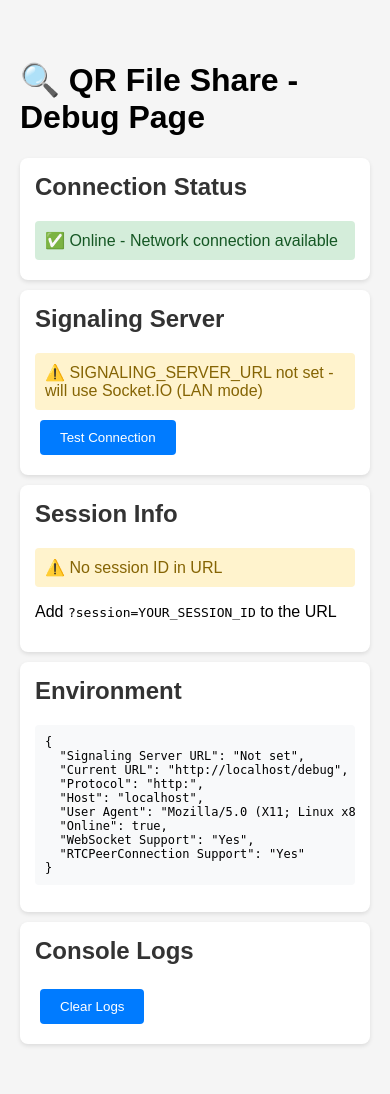
After one commit to Nir757/QR_File_Share, a Flask app: page /debug in a window 390 px wide. The commit adds this page. Run offline with Flask 3, Linux system fonts and the light colour scheme.

Commit message:
Add PUBLIC_APP_URL support and debug page for cross-network debugging
- Add PUBLIC_APP_URL environment variable for public Flask app URL
- QR code generation now uses public URL when available
- Add /debug page for troubleshooting connection issues
- Add debug link on mobile connecting view
- Add comprehensive debugging guide

```diff
--- a/app.py
+++ b/app.py
@@ -18,6 +18,12 @@ socketio = SocketIO(app, cors_allowed_origins="*", async_mode='threading')
 # Set this to your Railway signaling server URL, e.g., 'wss://your-app.up.railway.app'
 # Leave empty to use Socket.IO (existing LAN mode)
 SIGNALING_SERVER_URL = os.environ.get('SIGNALING_SERVER_URL', 'wss://qrfileshare-production.up.railway.app')
+
+# Public URL for Flask app (for cross-network access)
+# Set this if you deploy Flask app to Railway/Heroku, or use ngrok
+# Example: 'https://your-flask-app.up.railway.app' or 'https://abc123.ngrok.io'
+# Leave empty to use local IP (LAN only)
+PUBLIC_APP_URL = os.environ.get('PUBLIC_APP_URL', '')
 
 # Store active sessions
 sessions = {}
@@ -53,23 +59,37 @@ def mobile():
     """Mobile side - QR scanner"""
     return render_template('mobile.html', signaling_server_url=SIGNALING_SERVER_URL)
 
+@app.route('/debug')
+def debug():
+    """Debug page for troubleshooting"""
+    return render_template('debug.html')
+
 @app.route('/api/generate-session', methods=['POST'])
 def generate_session():
     """Generate a new session and QR code"""
     session_id = str(uuid.uuid4())
 
-    # Get the base URL - use local IP if accessing via localhost
-    host_url = request.host_url
-    if '127.0.0.1' in host_url or 'localhost' in host_url:
+    # Get the base URL for QR code
+    # Priority: PUBLIC_APP_URL > local IP > request.host_url
+    if PUBLIC_APP_URL:
+        # Use public URL for cross-network access
+        host_url = PUBLIC_APP_URL.rstrip('/') + '/'
+        print(f"Using public URL for QR code: {host_url}")
+    elif '127.0.0.1' in request.host_url or 'localhost' in request.host_url:
+        # Use local IP for LAN access
         local_ip = get_local_ip()
         if local_ip:
-            # Replace localhost/127.0.0.1 with actual IP
             host_url = f"http://{local_ip}:5000/"
+            print(f"Using local IP for QR code: {host_url}")
         else:
             # If we can't get IP, show a message (handled in frontend)
             return jsonify({
-                'error': 'Could not determine local IP address. Please access this page using your local IP address directly.'
+                'error': 'Could not determine local IP address. Please set PUBLIC_APP_URL environment variable for cross-network access, or access this page using your local IP address directly.'
             }), 500
+    else:
+        # Use the request host URL (might be a public URL already)
+        host_url = request.host_url
+        print(f"Using request host URL for QR code: {host_url}")
 
     # Create QR code with session URL
     qr_url = f"{host_url}mobile?session={session_id}"
--- /dev/null
+++ b/templates/debug.html
@@ -0,0 +1,264 @@
+<!DOCTYPE html>
+<html lang="en">
+<head>
+    <meta charset="UTF-8">
+    <meta name="viewport" content="width=device-width, initial-scale=1.0">
+    <title>Debug - QR File Share</title>
+    <style>
+        body {
+            font-family: Arial, sans-serif;
+            max-width: 800px;
+            margin: 20px auto;
+            padding: 20px;
+            background: #f5f5f5;
+        }
+        .debug-section {
+            background: white;
+            padding: 15px;
+            margin: 10px 0;
+            border-radius: 8px;
+            box-shadow: 0 2px 4px rgba(0,0,0,0.1);
+        }
+        .debug-section h2 {
+            margin-top: 0;
+            color: #333;
+        }
+        .status {
+            padding: 10px;
+            margin: 5px 0;
+            border-radius: 4px;
+        }
+        .status.success { background: #d4edda; color: #155724; }
+        .status.error { background: #f8d7da; color: #721c24; }
+        .status.info { background: #d1ecf1; color: #0c5460; }
+        .status.warning { background: #fff3cd; color: #856404; }
+        pre {
+            background: #f8f9fa;
+            padding: 10px;
+            border-radius: 4px;
+            overflow-x: auto;
+            font-size: 12px;
+        }
+        .log-entry {
+            padding: 5px;
+            margin: 2px 0;
+            font-family: monospace;
+            font-size: 11px;
+            border-left: 3px solid #007bff;
+            padding-left: 10px;
+        }
+        .log-entry.error { border-left-color: #dc3545; }
+        .log-entry.success { border-left-color: #28a745; }
+        button {
+            background: #007bff;
+            color: white;
+            border: none;
+            padding: 10px 20px;
+            border-radius: 4px;
+            cursor: pointer;
+            margin: 5px;
+        }
+        button:hover { background: #0056b3; }
+    </style>
+</head>
+<body>
+    <h1>🔍 QR File Share - Debug Page</h1>
+
+    <div class="debug-section">
+        <h2>Connection Status</h2>
+        <div id="connection-status" class="status info">Checking...</div>
+    </div>
+
+    <div class="debug-section">
+        <h2>Signaling Server</h2>
+        <div id="signaling-status" class="status info">Checking...</div>
+        <button onclick="testSignalingServer()">Test Connection</button>
+    </div>
+
+    <div class="debug-section">
+        <h2>Session Info</h2>
+        <div id="session-info"></div>
+    </div>
+
+    <div class="debug-section">
+        <h2>Environment</h2>
+        <pre id="environment-info"></pre>
+    </div>
+
+    <div class="debug-section">
+        <h2>Console Logs</h2>
+        <div id="console-logs"></div>
+        <button onclick="clearLogs()">Clear Logs</button>
+    </div>
+
+    <script>
+        const logs = [];
+
+        // Override console.log to capture logs
+        const originalLog = console.log;
+        const originalError = console.error;
+        const originalWarn = console.warn;
+
+        console.log = function(...args) {
+            originalLog.apply(console, args);
+            addLog('log', args.join(' '));
+        };
+
+        console.error = function(...args) {
+            originalError.apply(console, args);
+            addLog('error', args.join(' '));
+        };
+
+        console.warn = function(...args) {
+            originalWarn.apply(console, args);
+            addLog('warn', args.join(' '));
+        };
+
+        function addLog(type, message) {
+            const timestamp = new Date().toLocaleTimeString();
+            logs.push({ type, message, timestamp });
+            updateLogDisplay();
+        }
+
+        function updateLogDisplay() {
+            const container = document.getElementById('console-logs');
+            container.innerHTML = logs.slice(-50).map(log =>
+                `<div class="log-entry ${log.type}">[${log.timestamp}] ${log.message}</div>`
+            ).join('');
+            container.scrollTop = container.scrollHeight;
+        }
+
+        function clearLogs() {
+            logs.length = 0;
+            updateLogDisplay();
+        }
+
+        // Check connection status
+        function checkConnectionStatus() {
+            const statusDiv = document.getElementById('connection-status');
+
+            if (navigator.onLine) {
+                statusDiv.className = 'status success';
+                statusDiv.textContent = '✅ Online - Network connection available';
+            } else {
+                statusDiv.className = 'status error';
+                statusDiv.textContent = '❌ Offline - No network connection';
+            }
+        }
+
+        // Test signaling server
+        async function testSignalingServer() {
+            const statusDiv = document.getElementById('signaling-status');
+            const signalingUrl = window.SIGNALING_SERVER_URL || 'Not set';
+
+            statusDiv.className = 'status info';
+            statusDiv.textContent = `Testing: ${signalingUrl}`;
+
+            if (!signalingUrl || signalingUrl === 'Not set') {
+                statusDiv.className = 'status warning';
+                statusDiv.textContent = '⚠️ SIGNALING_SERVER_URL not set - will use Socket.IO (LAN mode)';
+                return;
+            }
+
+            try {
+                // Convert HTTP/HTTPS URL to WebSocket URL
+                let wsUrl = signalingUrl;
+                if (wsUrl.startsWith('http://')) {
+                    wsUrl = wsUrl.replace('http://', 'ws://');
+                } else if (wsUrl.startsWith('https://')) {
+                    wsUrl = wsUrl.replace('https://', 'wss://');
+                } else if (!wsUrl.startsWith('ws://') && !wsUrl.startsWith('wss://')) {
+                    wsUrl = (window.location.protocol === 'https:' ? 'wss://' : 'ws://') + wsUrl;
+                }
+
+                console.log('Testing WebSocket connection to:', wsUrl);
+
+                const ws = new WebSocket(wsUrl);
+
+                ws.onopen = () => {
+                    statusDiv.className = 'status success';
+                    statusDiv.textContent = '✅ Connected to signaling server!';
+                    ws.close();
+                };
+
+                ws.onerror = (error) => {
+                    statusDiv.className = 'status error';
+                    statusDiv.textContent = `❌ Connection failed: ${error.message || 'Unknown error'}`;
+                };
+
+                ws.onclose = (event) => {
+                    if (event.code !== 1000) {
+                        statusDiv.className = 'status error';
+                        statusDiv.textContent = `❌ Connection closed: Code ${event.code}`;
+                    }
+                };
+
+                // Timeout after 5 seconds
+                setTimeout(() => {
+                    if (ws.readyState === WebSocket.CONNECTING) {
+                        ws.close();
+                        statusDiv.className = 'status error';
+                        statusDiv.textContent = '❌ Connection timeout';
+                    }
+                }, 5000);
+
+            } catch (error) {
+                statusDiv.className = 'status error';
+                statusDiv.textContent = `❌ Error: ${error.message}`;
+            }
+        }
+
+        // Display session info
+        function displaySessionInfo() {
+            const urlParams = new URLSearchParams(window.location.search);
+            const sessionId = urlParams.get('session');
+            const container = document.getElementById('session-info');
+
+            if (sessionId) {
+                container.innerHTML = `
+                    <div class="status success">
+                        ✅ Session ID: <strong>${sessionId}</strong>
+                    </div>
+                    <p>Current URL: <code>${window.location.href}</code></p>
+                `;
+            } else {
+                container.innerHTML = `
+                    <div class="status warning">
+                        ⚠️ No session ID in URL
+                    </div>
+                    <p>Add <code>?session=YOUR_SESSION_ID</code> to the URL</p>
+                `;
+            }
+        }
+
+        // Display environment info
+        function displayEnvironmentInfo() {
+            const container = document.getElementById('environment-info');
+            const info = {
+                'Signaling Server URL': window.SIGNALING_SERVER_URL || 'Not set',
+                'Current URL': window.location.href,
+                'Protocol': window.location.protocol,
+                'Host': window.location.host,
+                'User Agent': navigator.userAgent,
+                'Online': navigator.onLine,
+                'WebSocket Support': typeof WebSocket !== 'undefined' ? 'Yes' : 'No',
+                'RTCPeerConnection Support': typeof RTCPeerConnection !== 'undefined' ? 'Yes' : 'No',
+            };
+
+            container.textContent = JSON.stringify(info, null, 2);
+        }
+
+        // Initialize on load
+        window.addEventListener('DOMContentLoaded', () => {
+            checkConnectionStatus();
+            displaySessionInfo();
+            displayEnvironmentInfo();
+            testSignalingServer();
+
+            // Update connection status on network change
+            window.addEventListener('online', checkConnectionStatus);
+            window.addEventListener('offline', checkConnectionStatus);
+        });
+    </script>
+</body>
+</html>
--- a/templates/mobile.html
+++ b/templates/mobile.html
@@ -63,6 +63,11 @@
                 <div id="connecting-view" class="loading hidden">
                     <div class="spinner"></div>
                     <p>Connecting to computer...</p>
+                    <p style="font-size: 0.9em; color: #666; margin-top: 10px;">
+                        <a href="/debug?session={{ request.args.get('session', '') }}" style="color: #667eea; text-decoration: underline;">
+                            🔍 Debug Info
+                        </a>
+                    </p>
                 </div>
 
                 <div id="connected-view" class="connected-view hidden">
```
Also changed, not shown: DEBUGGING_GUIDE.md (added, +140 -0 lines), QUICK_FIX_CROSS_NETWORK.md (added, +69 -0 lines).
